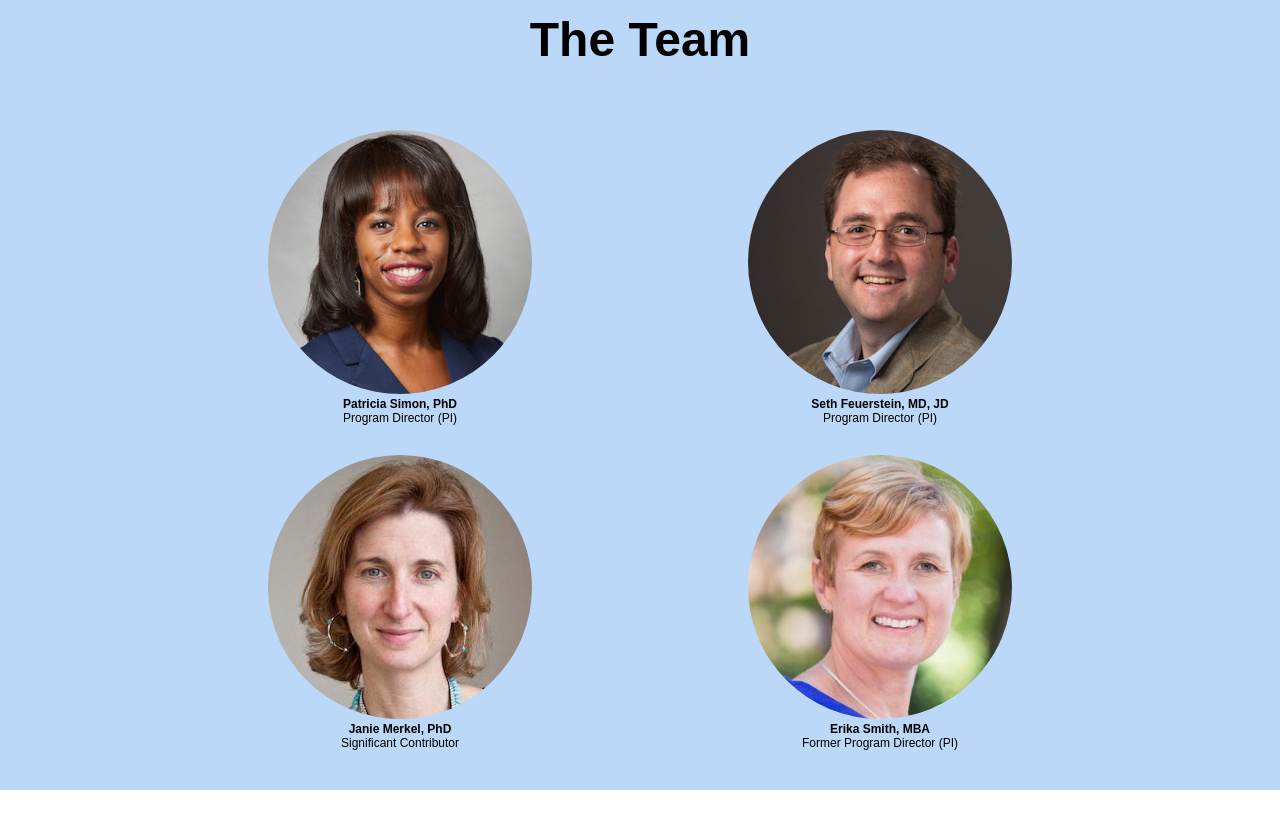
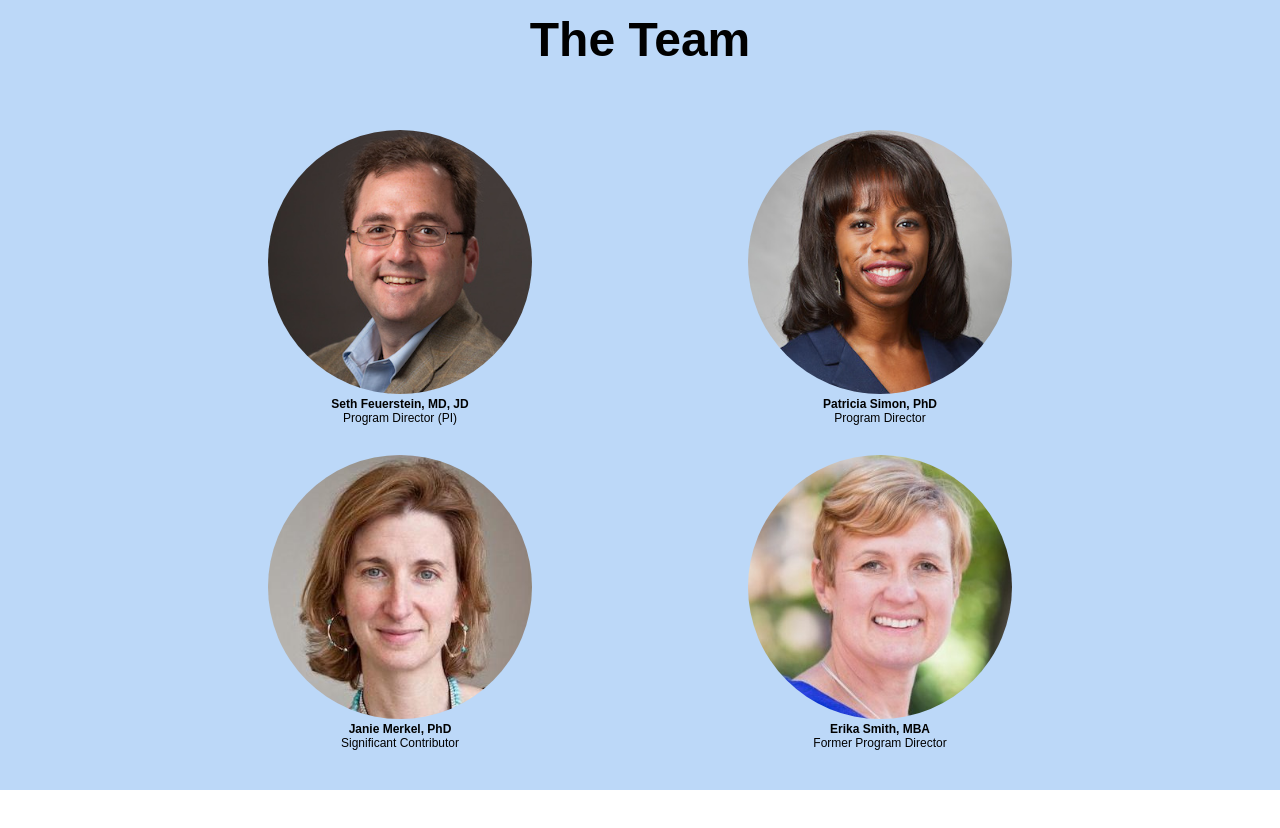
Before and after one commit to zachnewburgh/yale-innovation-to-impact, an Angular app: page / in a window 1280 px wide. Shown: the part 1640-2468 px from the top of the page. Built offline with nearby package versions, Linux system fonts and the light colour scheme.

Commit message:
hotfix(team): Move Seth before Patricia

```diff
--- a/src/app/team/team.component.html
+++ b/src/app/team/team.component.html
@@ -4,15 +4,15 @@
       <h1>The Team</h1>
     </div>
     <div>
-      <img class="team-img" src="../../assets/ps-sm.jpg" alt="">
-      <br>
-      <a href="https://medicine.yale.edu/psychiatry/people/p_simon.profile"><strong>Patricia Simon, PhD</strong></a><br>Program Director (PI)
-  </div>
-    <div>
       <img class="team-img" src="../../assets/sf-sm.jpg" alt="">
       <br>
       <a href="psychiatry.yale.edu/people/seth_feuerstein.profile"><strong>Seth Feuerstein, MD, JD</strong></a><br>Program Director (PI)
-  </div>
+    </div>
+    <div>
+      <img class="team-img" src="../../assets/ps-sm.jpg" alt="">
+      <br>
+      <a href="https://medicine.yale.edu/psychiatry/people/p_simon.profile"><strong>Patricia Simon, PhD</strong></a><br>Program Director
+    </div>
     <div>
       <img class="team-img" src="../../assets/jm-sm.jpg" alt="">
       <br>
@@ -21,7 +21,7 @@
     <div>
       <img class="team-img" src="../../assets/es-bg.jpg" alt="">
       <br>
-      <a href="http://ocr.yale.edu/about-ocr/our-staff/erika-smith"><strong>Erika Smith, MBA</strong></a><br>Former Program Director (PI)
+      <a href="http://ocr.yale.edu/about-ocr/our-staff/erika-smith"><strong>Erika Smith, MBA</strong></a><br>Former Program Director
     </div>
   </div>
 </div>
```
